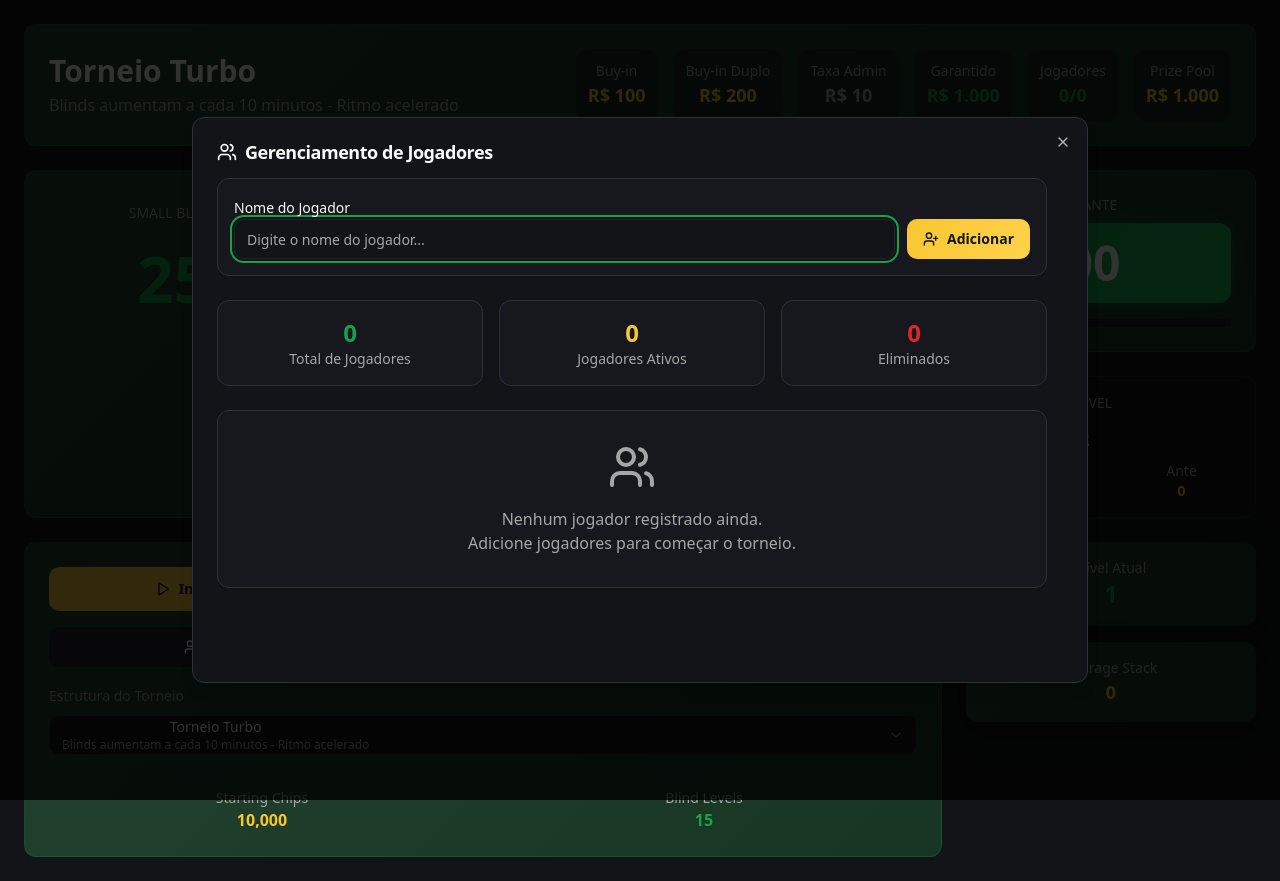
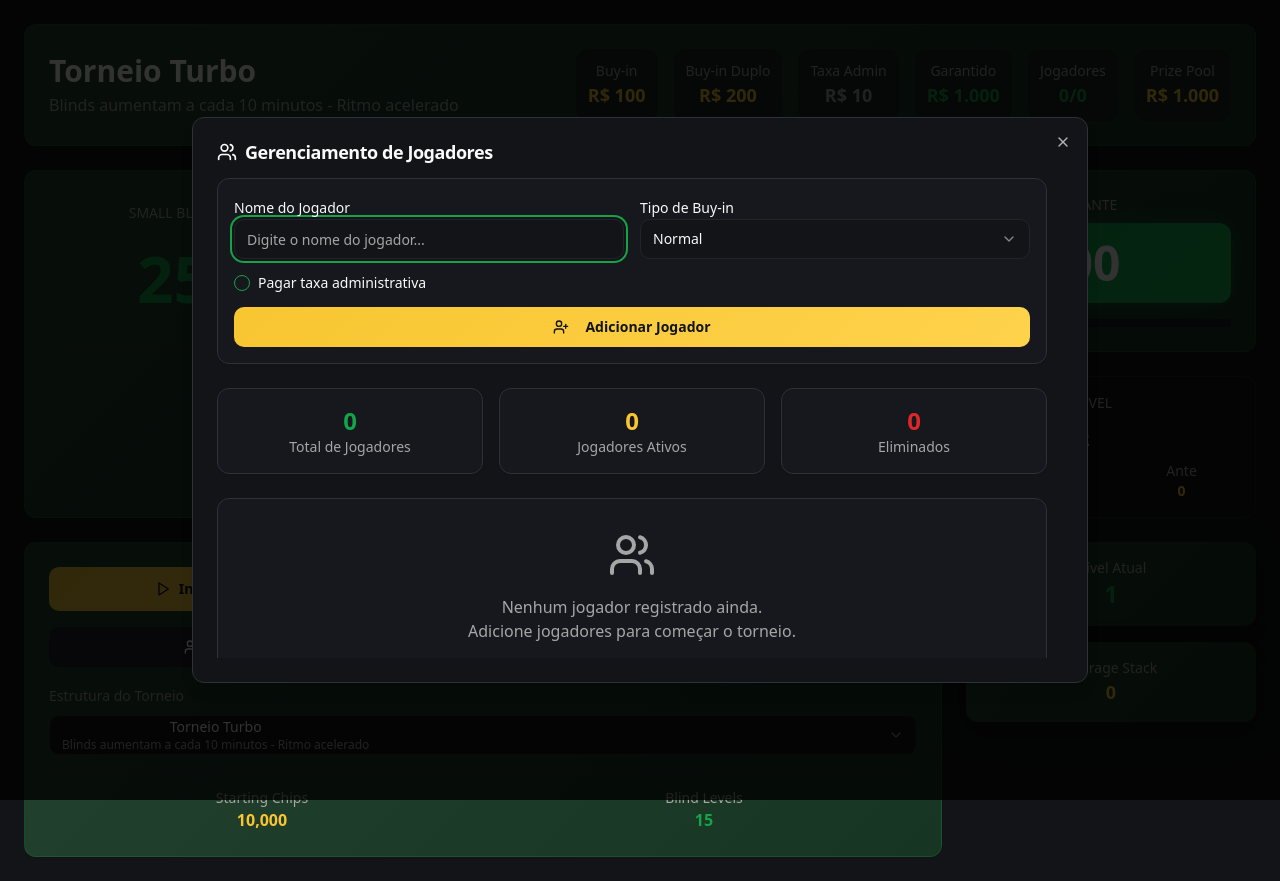
Before and after one commit to proposta-gestao/blind-buddy, a React (Vite) app: page /tournament in a window 1280 px wide. Both pictures are taken after a click on the button "Gerenciar Jogadores". Built offline with nearby package versions, Linux system fonts and the light colour scheme.

Commit message:
feat: Adicionar opções de buy-in e taxa ao jogador
Permite que o usuário selecione o tipo de buy-in e se o jogador adquirirá a taxa administrativa ao ser cadastrado.

```diff
--- a/src/components/tournament/PlayerManager.tsx
+++ b/src/components/tournament/PlayerManager.tsx
@@ -6,6 +6,8 @@ import { Label } from "@/components/ui/label";
 import { Dialog, DialogContent, DialogHeader, DialogTitle } from "@/components/ui/dialog";
 import { Badge } from "@/components/ui/badge";
 import { ScrollArea } from "@/components/ui/scroll-area";
+import { Select, SelectContent, SelectItem, SelectTrigger, SelectValue } from "@/components/ui/select";
+import { Checkbox } from "@/components/ui/checkbox";
 import { UserPlus, Trash2, Trophy, Users } from "lucide-react";
 import { Player } from "@/types/tournament";
 
@@ -27,6 +29,8 @@ export function PlayerManager({
   onEliminatePlayer
 }: PlayerManagerProps) {
   const [newPlayerName, setNewPlayerName] = useState("");
+  const [buyInType, setBuyInType] = useState<'normal' | 'double'>('normal');
+  const [paidAdminFee, setPaidAdminFee] = useState(false);
 
   const handleAddPlayer = () => {
     if (newPlayerName.trim()) {
@@ -35,9 +39,13 @@ export function PlayerManager({
         isEliminated: false,
         chips: 0,
         rebuys: 0,
-        addons: 0
+        addons: 0,
+        buyInType,
+        paidAdminFee
       });
       setNewPlayerName("");
+      setBuyInType('normal');
+      setPaidAdminFee(false);
     }
   };
 
@@ -58,8 +66,9 @@ export function PlayerManager({
           <div className="space-y-6 pr-4">
           {/* Add Player */}
           <Card className="p-4">
-            <div className="flex gap-3">
-              <div className="flex-1">
+            <div className="space-y-4">
+              <div className="grid grid-cols-1 md:grid-cols-2 gap-4">
+                <div>
                   <Label htmlFor="playerName">Nome do Jogador</Label>
                   <Input
                     id="playerName"
@@ -69,12 +78,31 @@ export function PlayerManager({
                     onKeyPress={(e) => e.key === 'Enter' && handleAddPlayer()}
                   />
                 </div>
-              <div className="flex items-end">
-                <Button onClick={handleAddPlayer} variant="chip">
-                  <UserPlus className="w-4 h-4" />
-                  Adicionar
+                <div>
+                  <Label>Tipo de Buy-in</Label>
+                  <Select value={buyInType} onValueChange={(value: 'normal' | 'double') => setBuyInType(value)}>
+                    <SelectTrigger>
+                      <SelectValue />
+                    </SelectTrigger>
+                    <SelectContent>
+                      <SelectItem value="normal">Normal</SelectItem>
+                      <SelectItem value="double">Duplo</SelectItem>
+                    </SelectContent>
+                  </Select>
+                </div>
+              </div>
+              <div className="flex items-center space-x-2">
+                <Checkbox
+                  id="adminFee"
+                  checked={paidAdminFee}
+                  onCheckedChange={(checked) => setPaidAdminFee(!!checked)}
+                />
+                <Label htmlFor="adminFee">Pagar taxa administrativa</Label>
+              </div>
+              <Button onClick={handleAddPlayer} variant="chip" className="w-full">
+                <UserPlus className="w-4 h-4 mr-2" />
+                Adicionar Jogador
               </Button>
-              </div>
             </div>
           </Card>
 
@@ -107,6 +135,12 @@ export function PlayerManager({
                     <div className="flex items-center gap-3">
                       <span className="font-medium">{player.name}</span>
                       <Badge variant="secondary">Ativo</Badge>
+                      <Badge variant={player.buyInType === 'double' ? 'default' : 'outline'}>
+                        {player.buyInType === 'double' ? 'Buy-in Duplo' : 'Buy-in Normal'}
+                      </Badge>
+                      {player.paidAdminFee && (
+                        <Badge variant="destructive">Taxa Admin</Badge>
+                      )}
                     </div>
                     <div className="flex gap-2">
                       <Button
--- a/src/pages/Tournament.tsx
+++ b/src/pages/Tournament.tsx
@@ -59,7 +59,9 @@ export default function Tournament() {
     const player: Player = {
       ...newPlayer,
       id: Date.now().toString(),
-      chips: tournament.state.structure.startingChips
+      chips: tournament.state.structure.startingChips,
+      buyInType: newPlayer.buyInType || 'normal',
+      paidAdminFee: newPlayer.paidAdminFee || false
     };
 
     setPlayers(prev => [...prev, player]);
@@ -107,7 +109,12 @@ export default function Tournament() {
     totalPlayers: players.length,
     playersRemaining: players.filter(p => !p.isEliminated).length,
     prizePool: Math.max(
-      players.length * tournament.state.structure.buyIn,
+      players.reduce((total, player) => {
+        const buyInAmount = player.buyInType === 'double'
+          ? tournament.state.structure.doubleBuyIn
+          : tournament.state.structure.buyIn;
+        return total + buyInAmount;
+      }, 0),
       tournament.state.structure.guaranteedPrize
     )
   };
--- a/src/types/tournament.ts
+++ b/src/types/tournament.ts
@@ -42,4 +42,6 @@ export interface Player {
   chips: number;
   rebuys: number;
   addons: number;
+  buyInType: 'normal' | 'double';
+  paidAdminFee: boolean;
 }
```
Lines whose indentation alone changed are shown as unchanged.
